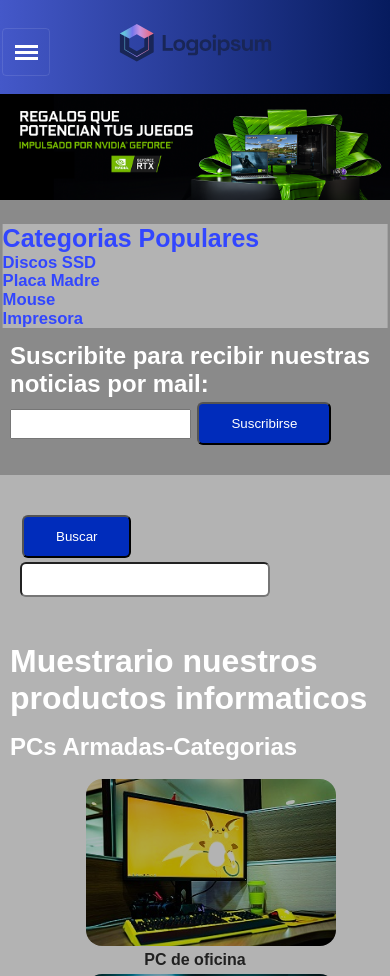
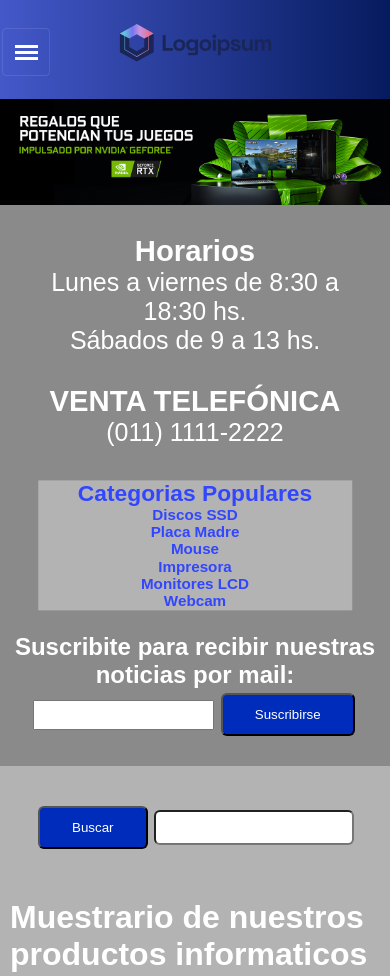
Before and after one commit to FGuardia1/Pagina_de_ventas_de_productos_informaticos-Guardia, a website: page index.html in a window 390 px wide. Shown: the top 976 px of the page. Drawn offline with Linux system fonts and the light colour scheme.

Commit message:
arreglo de bugs y mejora de responsive en ipad

```diff
--- a/index.html
+++ b/index.html
@@ -70,6 +70,16 @@
         <img src="images/banner-web.png" alt="anuncio" />
       </div>
       <div class="sidebar">
+        <div class="horarios">
+          <h3>Horarios</h3>
+          Lunes a viernes de 8:30 a 18:30 hs.<br />
+          Sábados de 9 a 13 hs.
+        </div>
+        <div class="vtaTelefonica">
+          <h3>VENTA TELEFÓNICA</h3>
+          (011) 1111-2222
+        </div>
+
         <section id="seccionPopulares">
           <div class="secPopular">
             <div class="container">
@@ -79,6 +89,8 @@
                 <li>Placa Madre</li>
                 <li>Mouse</li>
                 <li>Impresora</li>
+                <li>Monitores LCD</li>
+                <li>Webcam</li>
               </ul>
             </div>
           </div>
@@ -110,7 +122,7 @@
       </section>
 
       <div class="muestrario">
-        <h1>Muestrario nuestros productos informaticos</h1>
+        <h1>Muestrario de nuestros productos informaticos</h1>
         <div class="container">
           <h2>PCs Armadas-Categorias</h2>
 
--- a/scss/_animaciones.scss
+++ b/scss/_animaciones.scss
@@ -2,6 +2,6 @@
   from {
   }
   to {
-    transform: scale(1.08, 1.08);
+    transform: scale(0.9, 0.9);
   }
 }
--- a/scss/_flexYgrids.scss
+++ b/scss/_flexYgrids.scss
@@ -2,7 +2,7 @@
   padding: 0px;
   display: grid;
   margin: 0;
-  grid-template-rows: 0.02fr 0.1fr 0.1fr 0.1fr 7fr 0.2fr;
+  grid-template-rows: 0.01fr 0.1fr 0.1fr 0.1fr 4fr 0.01;
   grid-template-columns: 100%;
 
   justify-items: stretch;
@@ -27,22 +27,22 @@
   margin: 10px 10px;
 
   input[type="text"] {
-    width: 250px;
+    width: 200px;
     height: 35px;
     border-radius: 6px;
   }
 }
 
-.formulario {
+.contactoForm {
   display: flex;
   flex-direction: column;
   align-items: center;
-  justify-content: center;
 
   form {
     display: flex;
     flex-direction: column;
   }
+  min-height: calc(100vh - 114px - 99px);
 }
 
 .gridMuestrario {
@@ -58,6 +58,7 @@
   flex-direction: column;
   text-align: justify;
   padding: 1rem;
+  min-height: calc(100vh - 114px - 99px);
 }
 
 .flexSucursal {
@@ -66,4 +67,6 @@
   align-items: center;
   justify-items: center;
   color: rgb(255, 255, 255);
+  text-align: center;
+  min-height: calc(100vh - 114px - 99px);
 }
--- a/scss/_footer.scss
+++ b/scss/_footer.scss
@@ -1,7 +1,8 @@
 .footer {
-  padding-top: 1rem;
+  padding-top: 10px;
   background-color: black;
   grid-area: footer;
+  min-height: 114px;
 }
 
 .footer-sm {
--- a/scss/_generales.scss
+++ b/scss/_generales.scss
@@ -16,6 +16,7 @@
 
 #seccionPopulares {
   color: rgb(50, 70, 255);
+  margin: 20px;
 
   animation: animacion 2s ease-in-out 2s infinite alternate;
 }
@@ -29,7 +30,7 @@
 }
 
 .container2 {
-  margin: 0.1rem 0.1rem;
+  margin: 0.5rem 0.5rem;
   padding: 0rem 1rem;
   color: #212121;
   font-weight: bold;
@@ -81,9 +82,12 @@
   grid-area: sidebar;
   padding: 10px 10px;
   background-color: rgb(138, 138, 138);
+  text-align: center;
 }
 
 .productos {
+  padding: 15px;
+  min-height: calc(100vh - 114px - 99px);
   .container {
     table {
       margin-left: auto;
@@ -91,3 +95,15 @@
     }
   }
 }
+
+.horarios {
+  padding: 10px;
+  margin: 10px;
+  font-size: 25px;
+}
+
+.vtaTelefonica {
+  padding: 10px;
+  margin: 10px;
+  font-size: 25px;
+}
--- a/scss/_header.scss
+++ b/scss/_header.scss
@@ -5,6 +5,7 @@
   top: 0;
   z-index: 1;
   grid-area: header;
+  min-height: 99px;
 }
 
 a {
--- a/scss/_mediaqueries.scss
+++ b/scss/_mediaqueries.scss
@@ -1,4 +1,4 @@
-@media (min-width: 768px) {
+@media (min-width: 1080px) {
   .grid-container {
     padding: 0px;
     display: grid;
@@ -16,6 +16,10 @@
       "buscador sidebar"
       "muestrario sidebar"
       "footer footer";
+  }
+
+  .header {
+    min-height: 99px;
   }
 
   .nav-toggle {
```
Also changed, not shown: contacto.html (+1 -1 lines), quienesSomos.html (+1 -1 lines), sucursales.html (+2 -3 lines), css/estilos.css, 1 other file.
